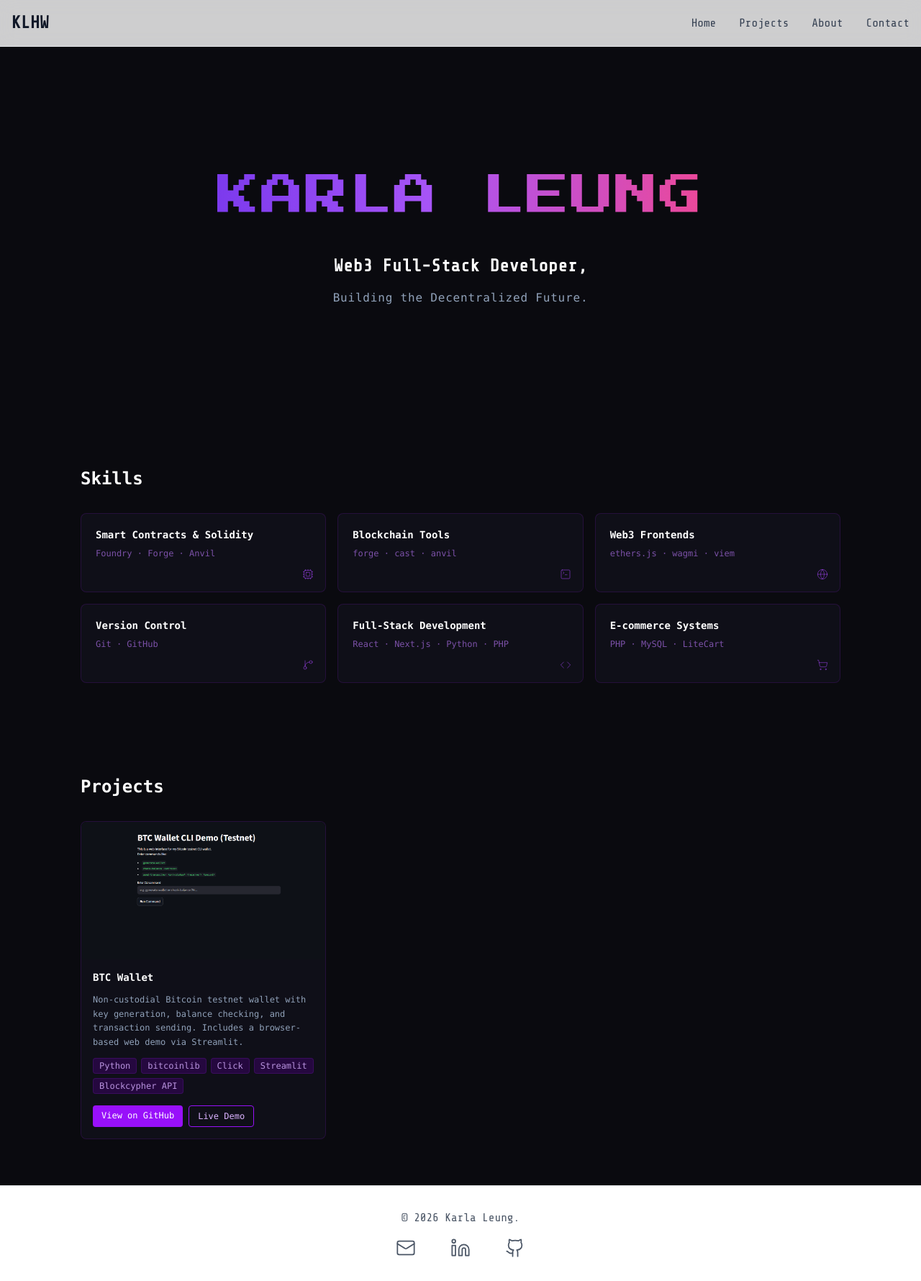
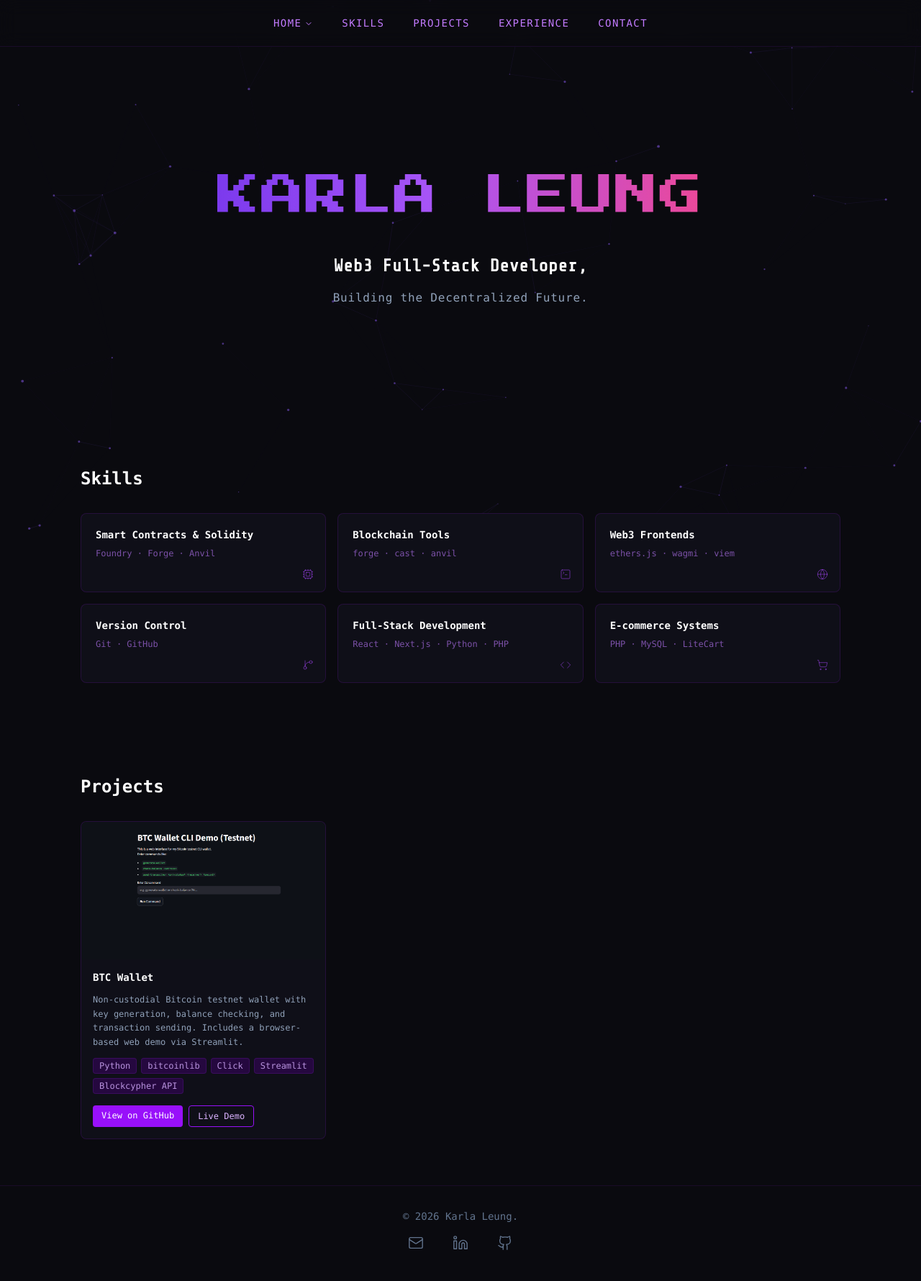
Before and after one commit to karlalhw/my-portfolio, a Next.js app: page / in a window 1280 px wide. Shown: the whole page at 72% size. Built offline with nearby package versions, Linux system fonts and the light colour scheme.

Commit message:
feat: smooth scroll nav with anchor support, wire up new components

```diff
--- a/app/layout.tsx
+++ b/app/layout.tsx
@@ -1,16 +1,13 @@
 // app/layout.tsx
 import type { Metadata } from "next";
 import "./globals.css";
-import Link from "next/link";
-import {
-  Github,
-  Mail,
-  Linkedin
-} from "lucide-react";
+import { Github, Mail, Linkedin } from "lucide-react";
+import NavLinks from "@/components/NavLinks";
+import NetworkBackground from "@/components/NetworkBackground";
 
 export const metadata: Metadata = {
-  title: "Karla's Portfolio",
-  description: "Full-stack developer portfolio - Hong Kong",
+  title: "Karla Leung — Web3 Developer",
+  description: "Web3 Full-Stack Developer portfolio",
 };
 
 export default function RootLayout({
@@ -19,84 +16,50 @@ export default function RootLayout({
   children: React.ReactNode;
 }) {
   return (
-    <html lang="en" suppressHydrationWarning>
-      <body className="antialiased">
+    <html lang="en" suppressHydrationWarning className="scroll-smooth">
+      <body className="antialiased bg-[#0a0a0f] text-slate-200 min-h-screen">
+        <NetworkBackground />
+
         {/* Navbar */}
-        <header className="border-b border-gray-200 dark:border-gray-800 bg-white/80 dark:bg-gray-950/80 backdrop-blur-md sticky top-0 z-50">
-          <nav className="container mx-auto px-4 py-4">
-            <div className="flex items-center justify-between">
-              <Link href="/" className="text-2xl font-bold text-gray-900 dark:text-white">
-                KLHW
-              </Link>
-
-              <ul className="flex items-center gap-8">
-                <li>
-                  <Link
-                    href="/"
-                    className="text-gray-700 hover:text-blue-600 dark:text-gray-300 dark:hover:text-blue-400 transition"
-                  >
-                    Home
-                  </Link>
-                </li>
-                <li>
-                  <Link
-                    href="/projects"
-                    className="text-gray-700 hover:text-blue-600 dark:text-gray-300 dark:hover:text-blue-400 transition"
-                  >
-                    Projects
-                  </Link>
-                </li>
-                <li>
-                  <Link
-                    href="/about"
-                    className="text-gray-700 hover:text-blue-600 dark:text-gray-300 dark:hover:text-blue-400 transition"
-                  >
-                    About
-                  </Link>
-                </li>
-                <li>
-                  <Link
-                    href="/contact"
-                    className="text-gray-700 hover:text-blue-600 dark:text-gray-300 dark:hover:text-blue-400 transition"
-                  >
-                    Contact
-                  </Link>
-                </li>
-              </ul>
-            </div>
+        <header className="sticky top-0 z-50 bg-[#0a0a0f]/80 backdrop-blur-md border-b border-purple-900/20">
+          <nav className="container mx-auto px-6 py-5">
+            <NavLinks />
           </nav>
         </header>
 
         {/* Page content */}
-        {children}
-        <footer className="border-t border-gray-200 dark:border-gray-800 py-8 bg-white dark:bg-gray-950">
-          <div className="container mx-auto px-4 text-center text-gray-600 dark:text-gray-400">
-            <p className="mb-4">© {new Date().getFullYear()} Karla Leung.</p>
-            <div className="flex justify-center gap-10 md:gap-12">
+        <div className="relative z-10">
+          {children}
+        </div>
+
+        <footer className="relative z-10 border-t border-purple-900/20 py-8">
+          <div className="container mx-auto px-4 text-center text-slate-500 font-mono">
+            <p className="mb-4 text-sm">© {new Date().getFullYear()} Karla Leung.</p>
+            <div className="flex justify-center gap-10">
               <a
                 href="mailto:hello@karlalhw.com"
-                className="hover:text-blue-600 transition-colors"
+                className="hover:text-purple-400 transition-colors"
                 aria-label="Email me"
               >
-                <Mail size={28} strokeWidth={1.5} className="hover:scale-110 transition-transform" />
+                <Mail size={22} strokeWidth={1.5} />
               </a>
               <a
                 href="https://linkedin.com/in/karlalhw"
                 target="_blank"
                 rel="noopener noreferrer"
-                className="hover:text-blue-600 transition-colors"
-                aria-label="LinkedIn profile"
+                className="hover:text-purple-400 transition-colors"
+                aria-label="LinkedIn"
               >
-                <Linkedin size={28} strokeWidth={1.5} className="hover:scale-110 transition-transform" />
+                <Linkedin size={22} strokeWidth={1.5} />
               </a>
               <a
                 href="https://github.com/karlalhw"
                 target="_blank"
                 rel="noopener noreferrer"
-                className="hover:text-blue-600 transition-colors"
-                aria-label="GitHub profile"
+                className="hover:text-purple-400 transition-colors"
+                aria-label="GitHub"
               >
-                <Github size={28} strokeWidth={1.5} className="hover:scale-110 transition-transform" />
+                <Github size={22} strokeWidth={1.5} />
               </a>
             </div>
           </div>
--- /dev/null
+++ b/components/NavLinks.tsx
@@ -0,0 +1,57 @@
+'use client';
+
+import Link from 'next/link';
+import { usePathname } from 'next/navigation';
+import { ChevronDown } from 'lucide-react';
+
+const cls = "text-purple-400 hover:text-purple-200 transition text-sm tracking-widest uppercase font-mono";
+
+function AnchorLink({ href, children }: { href: string; children: React.ReactNode }) {
+  const pathname = usePathname();
+
+  const handleClick = (e: React.MouseEvent<HTMLAnchorElement>) => {
+    const hashIndex = href.indexOf('#');
+    if (hashIndex === -1) return;
+
+    const path = href.slice(0, hashIndex) || '/';
+    const hash = href.slice(hashIndex + 1);
+
+    // Already on the target page — scroll without navigating
+    if (pathname === path) {
+      e.preventDefault();
+      const el = document.getElementById(hash);
+      if (el) el.scrollIntoView({ behavior: 'smooth' });
+    }
+    // On a different page — let Next.js navigate, then scroll on arrival
+    // (handled by useEffect in page if needed, or browser default)
+  };
+
+  return (
+    <a href={href} onClick={handleClick} className={cls}>
+      {children}
+    </a>
+  );
+}
+
+export default function NavLinks() {
+  return (
+    <ul className="flex items-center justify-center gap-10">
+      <li className="flex items-center gap-1">
+        <Link href="/" className={cls}>Home</Link>
+        <ChevronDown size={12} className="text-purple-400 mt-0.5" />
+      </li>
+      <li>
+        <AnchorLink href="/#skills">Skills</AnchorLink>
+      </li>
+      <li>
+        <Link href="/projects" className={cls}>Projects</Link>
+      </li>
+      <li>
+        <Link href="/about" className={cls}>Experience</Link>
+      </li>
+      <li>
+        <Link href="/contact" className={cls}>Contact</Link>
+      </li>
+    </ul>
+  );
+}
```
